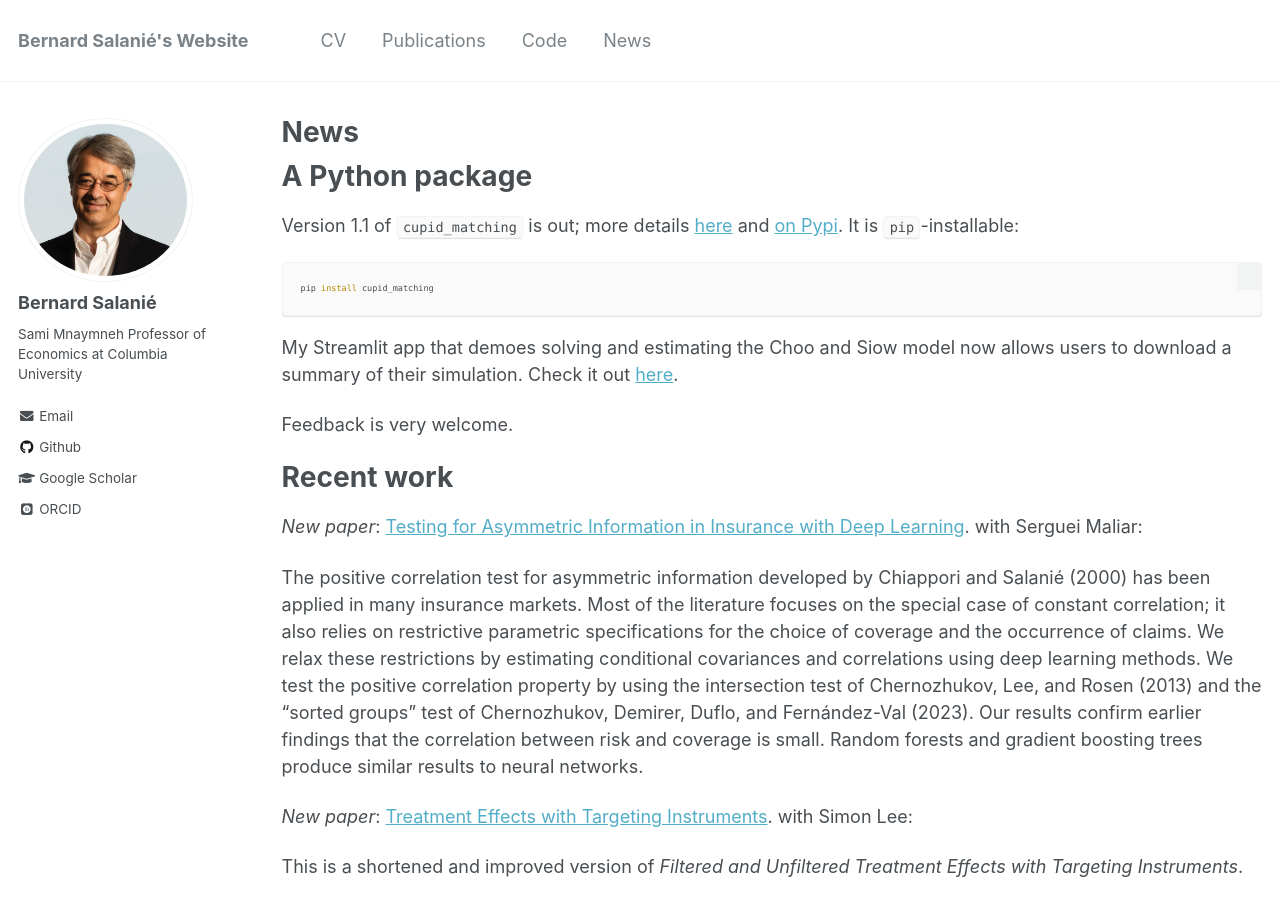
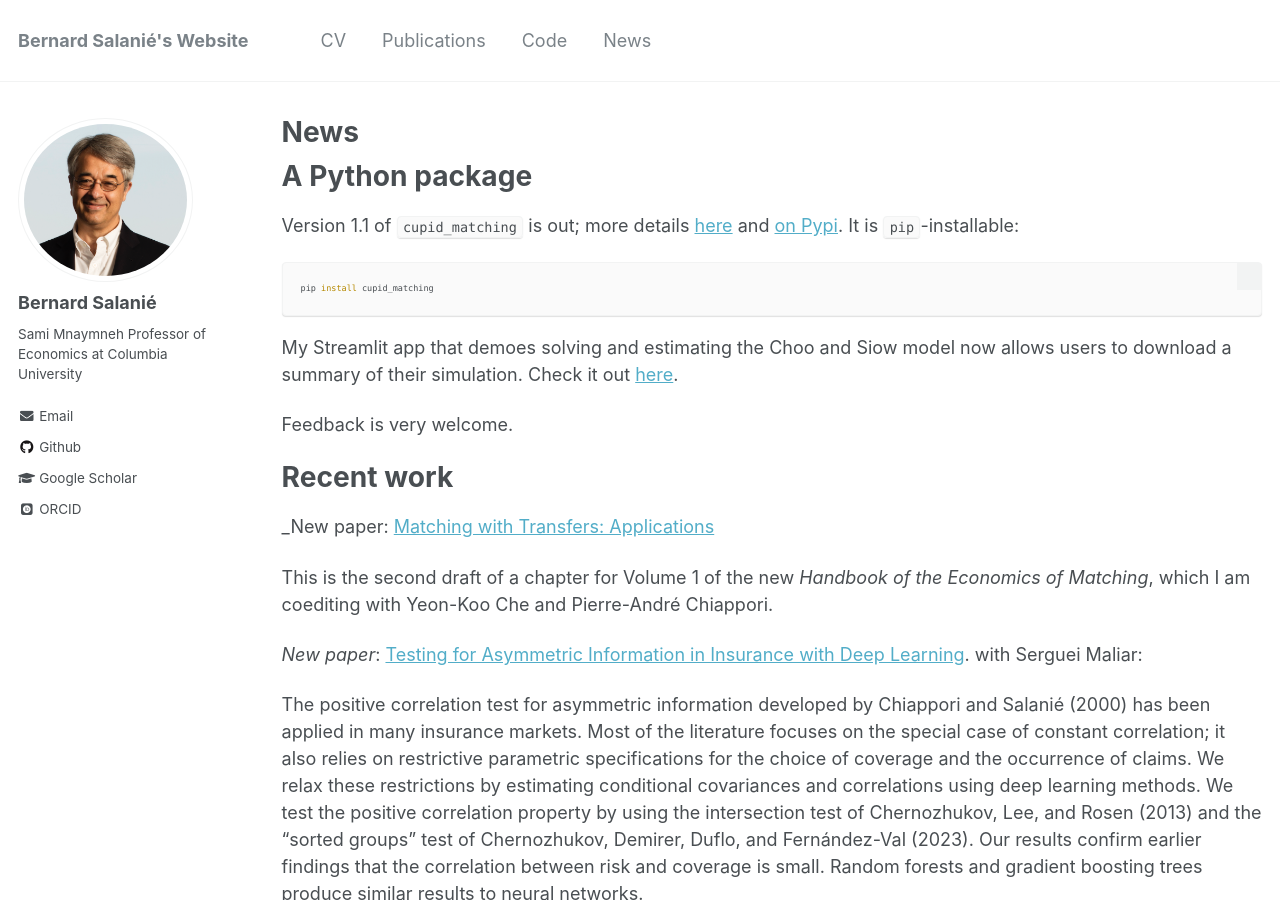
Before and after one commit to bsalanie/bsalanie.github.io, a Jekyll site: the page built from _pages/news.md, in a window 1280 px wide and 900 px high. Built offline with Jekyll 4.4.1, drawn with Linux system fonts in a browser that asks for light colours; some web fonts are replaced; formulas are drawn with MathJax 3; some of the changed text lies outside the part shown.

Commit message:
added chapter HdbkEM

```diff
--- a/_pages/news.md
+++ b/_pages/news.md
@@ -23,10 +23,15 @@ Feedback is very welcome.
 
 # Recent work
 
+_New paper: [Matching with Transfers: Applications](https://bsalanie.github.io/files/MatchingTUapplisv2.pdf)
+
+This is the second draft of a chapter for Volume 1 of the new *Handbook of the Economics of Matching*, which I am coediting with Yeon-Koo Che and Pierre-André Chiappori.
+
 _New paper_: [Testing for Asymmetric Information in Insurance with Deep Learning](https://bsalanie.github.io/files/InsuranceTest_26April2024.pdf).
 with Serguei Maliar:
 
 The positive correlation test for asymmetric information developed by Chiappori and Salanié (2000) has been applied in many insurance markets. Most of the literature focuses on the special case of constant correlation; it also relies on restrictive parametric specifications for the choice of coverage and the occurrence of claims. We relax these restrictions by estimating conditional covariances and correlations using deep learning methods. We test the positive correlation property by using the intersection test of Chernozhukov, Lee, and Rosen (2013) and the “sorted groups” test of Chernozhukov, Demirer, Duflo, and Fernández-Val (2023). Our results confirm earlier findings that the correlation between risk and coverage is small. Random forests and gradient boosting trees produce similar results to neural networks.
+
 
 
 _New paper_: [Treatment Effects with Targeting Instruments](https://arxiv.org/abs/2007.10432#).
@@ -58,7 +63,7 @@ _Published_: [Structural Estimation of Matching Markets with Transferable Utilit
 
 We survey recent advances in the estimation of matching models with transferable utility, with special emphasis on methods that exploit the convexity of the problem when the joint surplus is separable.
 
-    For online access to the book, follow [this link](https://www.cambridge.org/files/9216/8487/6990/matching_book_pw.pdf)
+For online access to the book, follow [this link](https://www.cambridge.org/files/9216/8487/6990/matching_book_pw.pdf)
 
 and use the password `OMBMD_CUP`.
 
```
Also changed, not shown: 2 other files.
